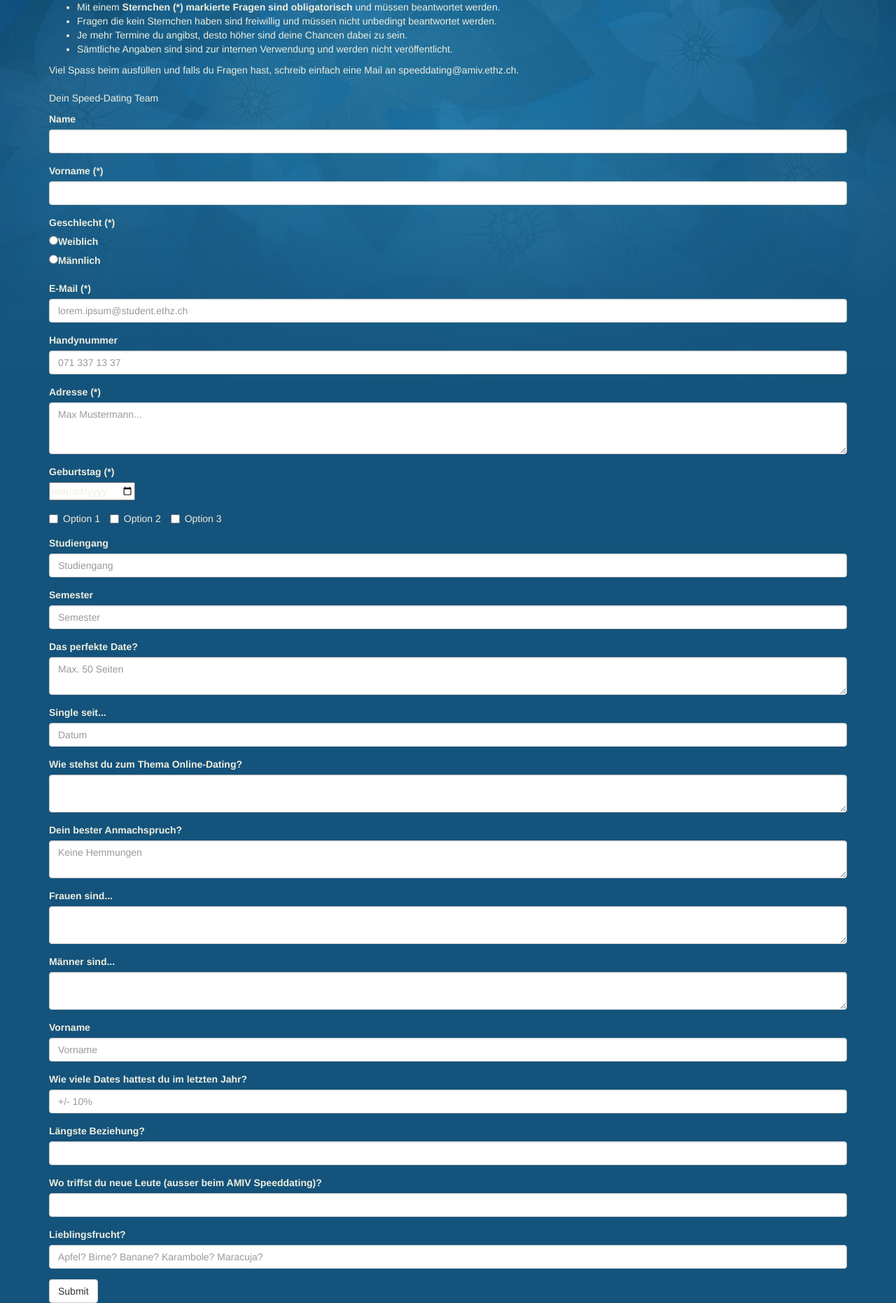
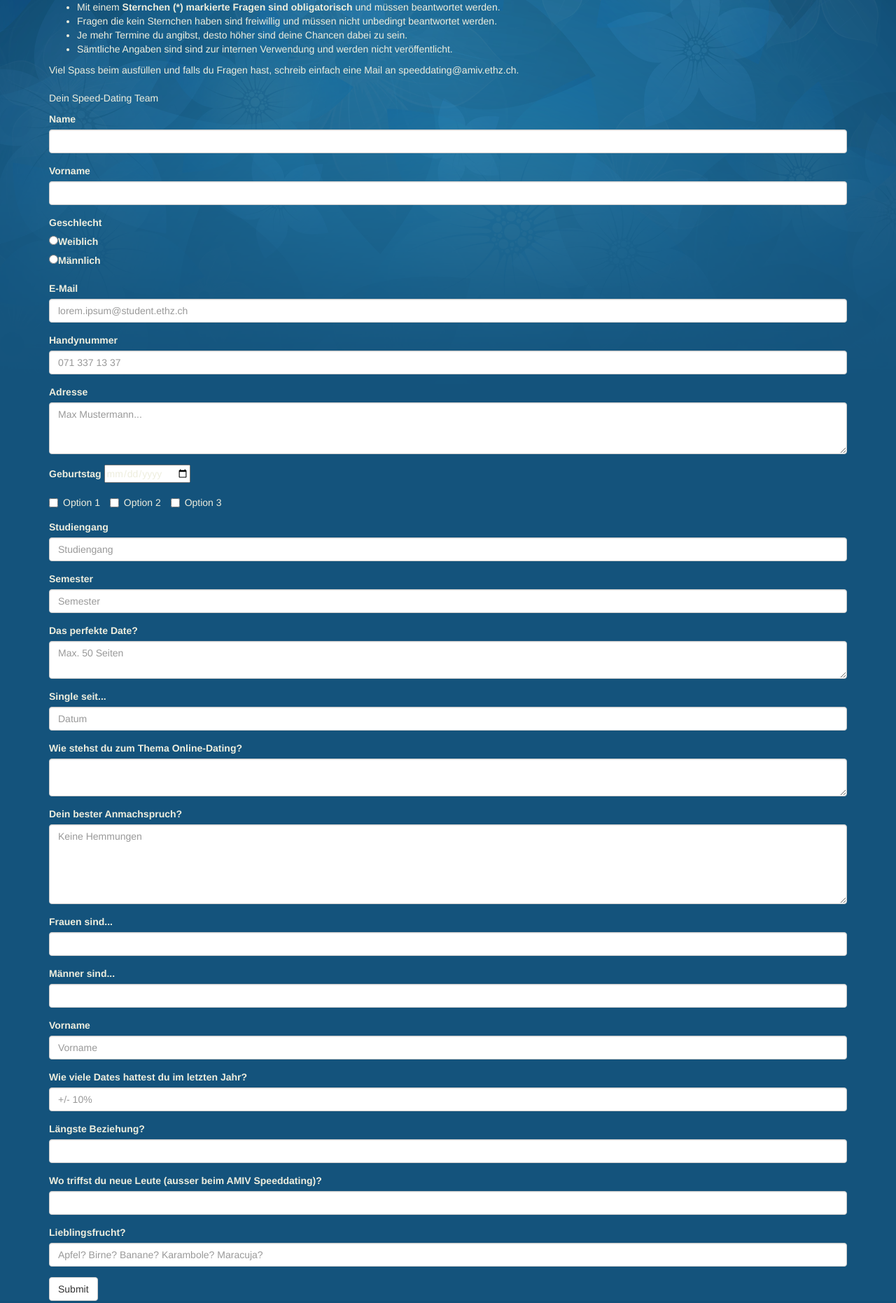
Before and after one commit to amiv-eth/AMIV-Speeddating, a Flask app: page /signup in a window 1280 px wide. Shown: the part 223-2085 px from the top of the page at 70% size. Run offline with Flask 2, Linux system fonts and the light colour scheme; some libraries are stand-ins or nearby versions.

Commit message:
Removed misplaced form tags

```diff
--- a/templates/signup.html
+++ b/templates/signup.html
@@ -35,20 +35,20 @@
 	</div>
 
 	<div class = "form-group">
-		<label for = "prename">Vorname (*) </label>
+		<label for = "prename">Vorname </label>
 		<input type = "text" class="form-control" name = "prename">
 	</div>
 
 	<div class = "form-group">
-		<label for = "gender-radio-buttons">Geschlecht (*) </label><br>
-		<form name="gender-radio-buttons">
+		<label for = "gender-radio-buttons">Geschlecht </label><br>
+		<div name="gender-radio-buttons">
 			<input type="radio" name="gender" value="Weiblich"><label for="Weiblich"> Weiblich</label><br>
 			<input type="radio" name="gender" value="Männlich"><label for="Männlich"> Männlich</label><br>
-		</form>
+		</div>
 	</div>
 
 	<div class = "form-group">
-		<label for = "mail">E-Mail (*) </label>
+		<label for = "mail">E-Mail </label>
 		<input type = "text" class="form-control" placeholder="lorem.ipsum@student.ethz.ch" name = "mail">
 	</div>
 
@@ -58,17 +58,15 @@
 	</div>
 
 	<div class = "form-group">
-		<label for = "address">Adresse (*) </label>
+		<label for = "address">Adresse</label>
 		<textarea class="form-control" rows="3" placeholder="Max Mustermann..." name = "address"></textarea>
 	</div>
 
 
 	<!-- TODO find something that works outside of chrome -->
 	<div class = "form-group">
-		<label for = "bday">Geburtstag (*) </label>
-		<form>
+		<label for = "bday">Geburtstag </label>
 			<input type="date" name="bday">
-		</form>
 	</div>
 
 	<!-- TODO get valid dates dynamically -->
@@ -114,17 +112,17 @@
 
 	<div class = "form-group">
 		<label for = "pickupLine">Dein bester Anmachspruch? </label>
-		<textarea class="form-control" rows="2" placeholder="Keine Hemmungen" name = "pickupLine"></textarea>
+		<textarea class="form-control" rows="5" placeholder="Keine Hemmungen" name = "pickupLine"></textarea>
 	</div>
 
 	<div class = "form-group">
 		<label for = "women">Frauen sind... </label>
-		<textarea type = "text" class="form-control" name="women"></textarea>
+		<input type = "text" class="form-control" name="women">
 	</div>
 
 	<div class = "form-group">
 		<label for = "men">Männer sind... </label>
-		<textarea type = "text" class="form-control" name="men"></textarea>
+		<input type = "text" class="form-control" name="men">
 	</div>
 
 	<div class = "form-group">
```
